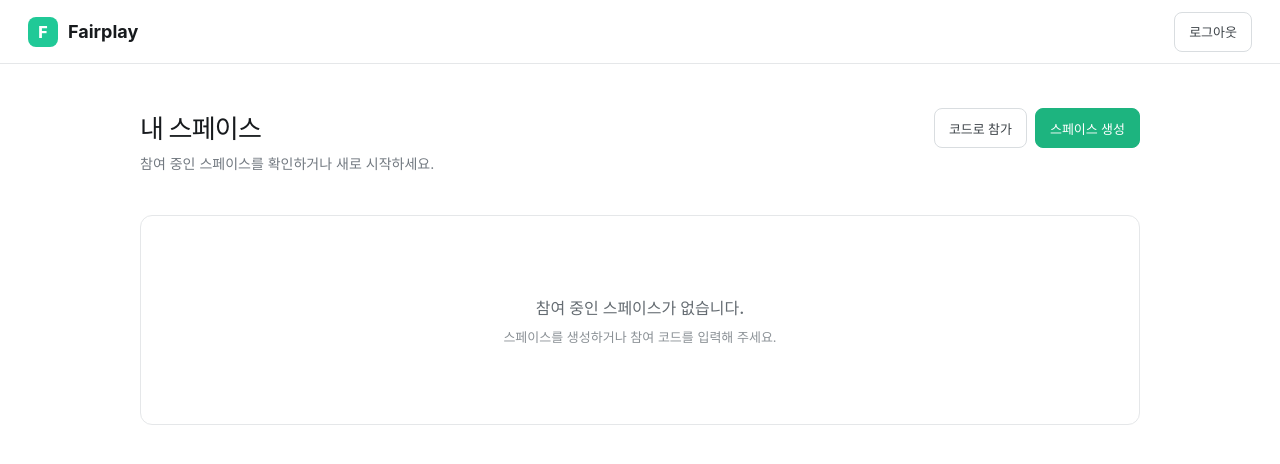
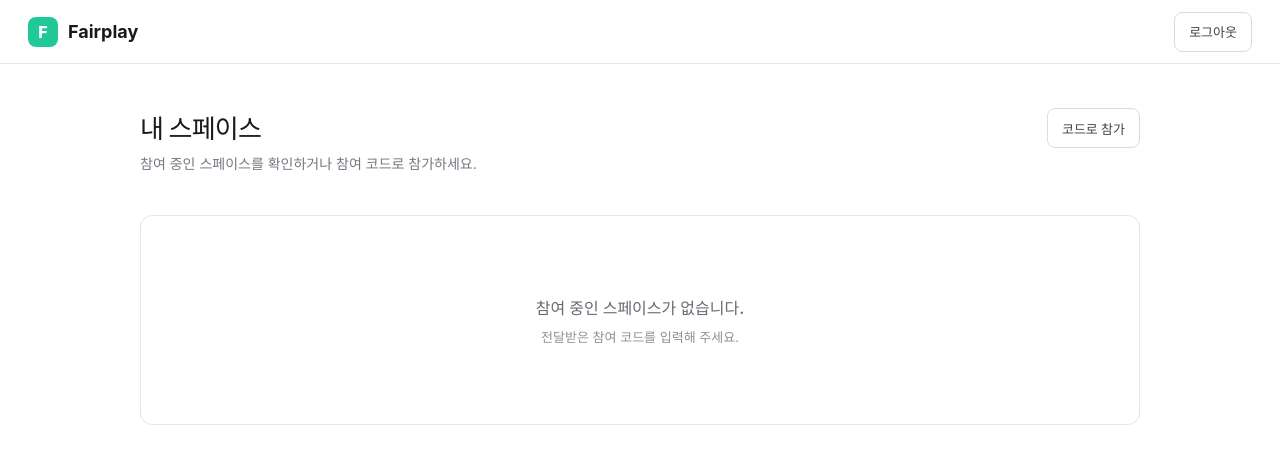
Before and after one commit to isjuny0/fairplay-fe, a React (Vite) app: page / in a window 1280 px wide. Both pictures are taken after a click on the button "Google로 계속하기". Shown: the top 464 px of the page. Built offline with nearby package versions, Linux system fonts and the light colour scheme; no server answers.

Commit message:
fix(space): 스페이스 생성 버튼 제거

```diff
--- a/src/App.jsx
+++ b/src/App.jsx
@@ -1,5 +1,5 @@
 import { useEffect, useState } from 'react';
-import { createSpace, joinSpace, listSpaces } from './api/spaces.js';
+import { joinSpace, listSpaces } from './api/spaces.js';
 
 const DEFAULT_API_BASE_URL = 'http://localhost:8080';
 
@@ -57,13 +57,13 @@ function App() {
     event.preventDefault();
     const value = input.trim();
     if (!value) {
-      setError(modal === 'create' ? '스페이스 이름을 입력해 주세요.' : '참여 코드를 입력해 주세요.');
+      setError('참여 코드를 입력해 주세요.');
       return;
     }
     setError('');
     setIsSubmitting(true);
     try {
-      const nextSpace = modal === 'create' ? await createSpace(value) : await joinSpace(value);
+      const nextSpace = await joinSpace(value);
       setSpaces((current) => [...current, nextSpace]);
       setModal(null);
     } catch (requestError) {
@@ -79,8 +79,7 @@ function App() {
 
   return <div className="app-shell">
     <header className="main-header"><div className="brand"><span className="logo-mark" aria-hidden="true">F</span><span className="wordmark">Fairplay</span></div><button type="button" className="logout-button" onClick={handleLogout}>로그아웃</button></header>
-    <main className="main-content"><div className="page-heading"><div><h1>내 스페이스</h1><p>참여 중인 스페이스를 확인하거나 새로 시작하세요.</p></div><div className="heading-actions"><button type="button" className="secondary-button" onClick={() => openModal('join')}>코드로 참가</button><button type="button" className="primary-button" onClick={() => openModal('create')}>스페이스 생성</button></div></div>{isLoading ? <p className="status-message">목록을 불러오는 중...</p> : spaces.length === 0 ? <section className="empty-state"><p>참여 중인 스페이스가 없습니다.</p><span>스페이스를 생성하거나 참여 코드를 입력해 주세요.</span></section> : <ul className="space-list">{spaces.map((space) => <li key={space.id}><button type="button"><strong>{space.name}</strong><span>{space.role === 'INSTRUCTOR' ? '교수' : '학생'}</span></button></li>)}</ul>}</main>
-    {modal === 'create' && <Modal title="스페이스 생성" submitLabel="생성" onClose={() => setModal(null)} onSubmit={handleSpaceSubmit} isSubmitting={isSubmitting} error={error}><label className="field-label" htmlFor="space-name">스페이스 이름</label><input id="space-name" autoFocus value={input} onChange={(event) => setInput(event.target.value)} placeholder="예: 캡스톤 디자인"/></Modal>}
+    <main className="main-content"><div className="page-heading"><div><h1>내 스페이스</h1><p>참여 중인 스페이스를 확인하거나 참여 코드로 참가하세요.</p></div><div className="heading-actions"><button type="button" className="secondary-button" onClick={() => openModal('join')}>코드로 참가</button></div></div>{isLoading ? <p className="status-message">목록을 불러오는 중...</p> : spaces.length === 0 ? <section className="empty-state"><p>참여 중인 스페이스가 없습니다.</p><span>전달받은 참여 코드를 입력해 주세요.</span></section> : <ul className="space-list">{spaces.map((space) => <li key={space.id}><button type="button"><strong>{space.name}</strong><span>{space.role === 'INSTRUCTOR' ? '교수' : '학생'}</span></button></li>)}</ul>}</main>
     {modal === 'join' && <Modal title="스페이스 참가" submitLabel="참가" onClose={() => setModal(null)} onSubmit={handleSpaceSubmit} isSubmitting={isSubmitting} error={error}><label className="field-label" htmlFor="join-code">참여 코드</label><input id="join-code" autoFocus value={input} onChange={(event) => setInput(event.target.value)} placeholder="참여 코드 입력"/></Modal>}
   </div>;
 }
```
